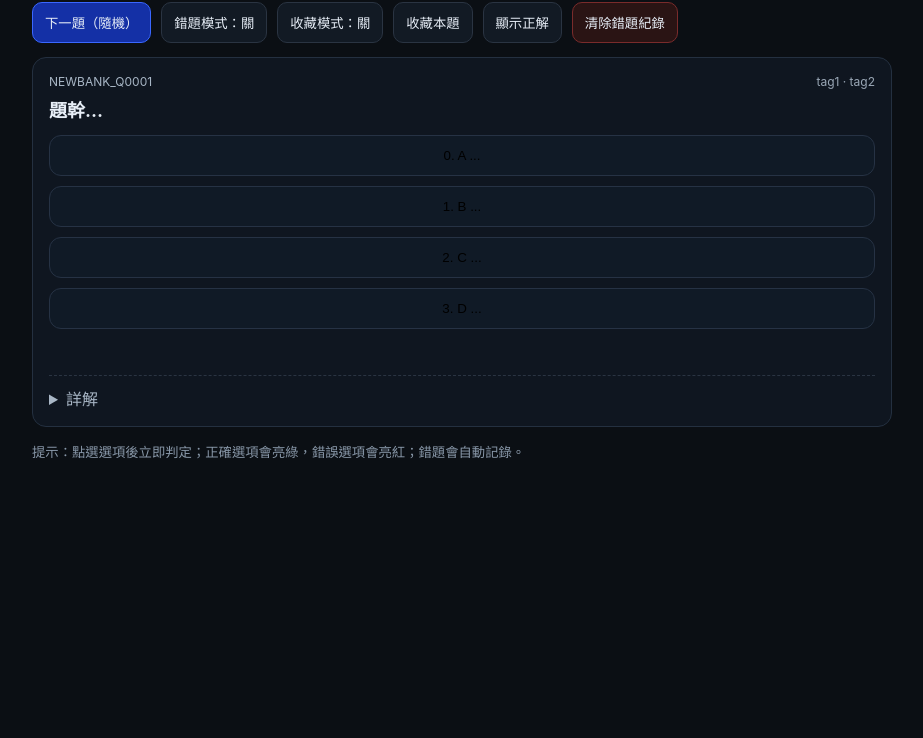
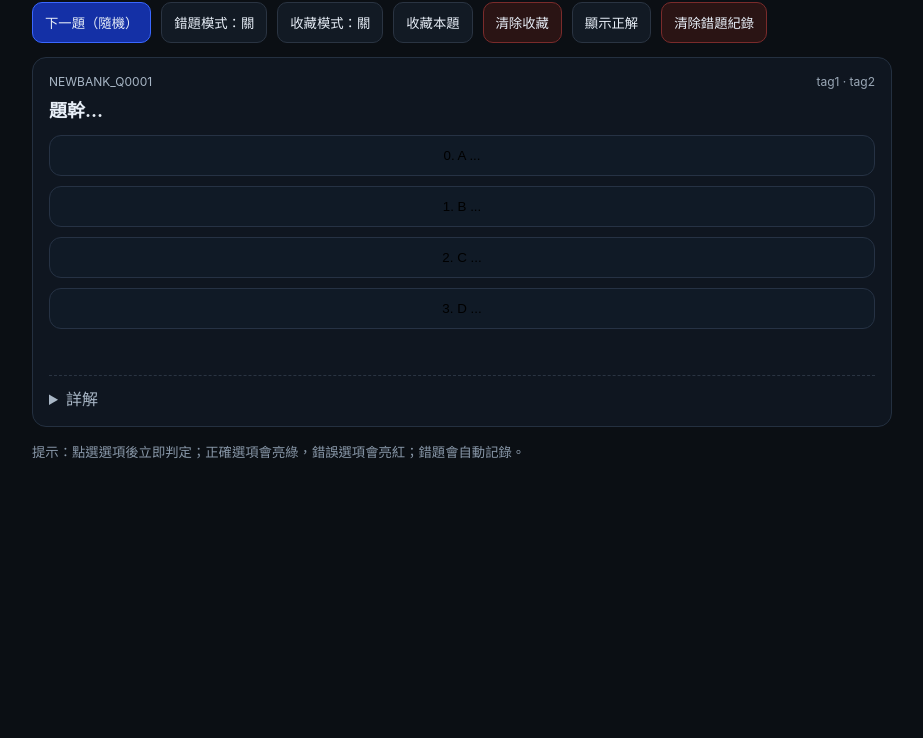
Before and after one commit to Ian-Chiu-010101/Exam-for-PGY, a plain HTML site: page index.html in a window 1280 px wide. Shown: the part 62-800 px from the top of the page, without its empty margins (178-1101 px from the left). Drawn offline with Linux system fonts and the light colour scheme.

Commit message:
Update index.html

```diff
--- a/index.html
+++ b/index.html
@@ -22,6 +22,7 @@
 
       <button id="btnToggleSaved" class="btn">收藏模式：關</button>
       <button id="btnSave" class="btn">收藏本題</button>
+      <button id="btnResetSaved" class="btn danger">清除收藏</button>
 
       <button id="btnShowAnswer" class="btn">顯示正解</button>
       <button id="btnResetWrong" class="btn danger">清除錯題紀錄</button>
```
